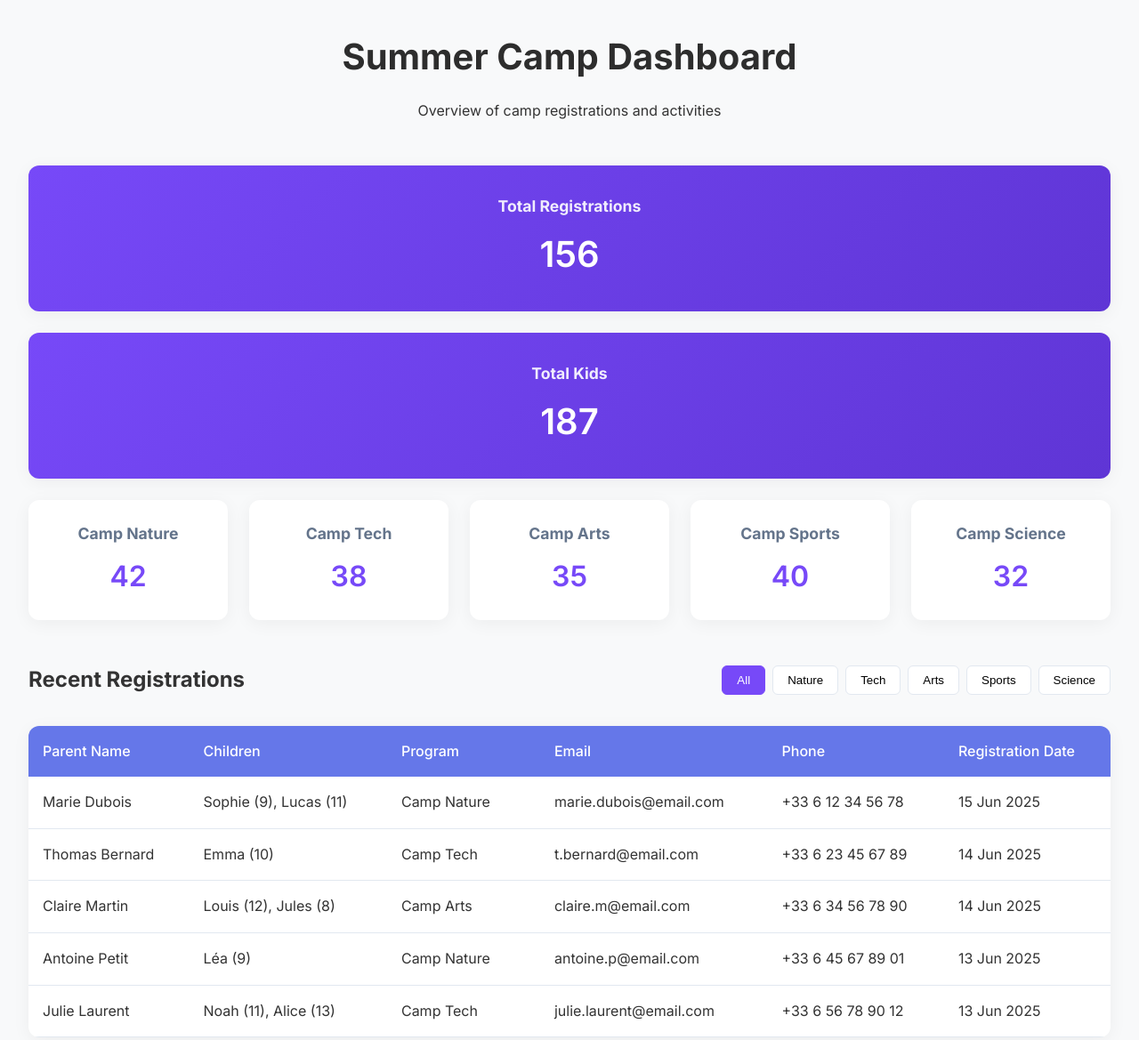
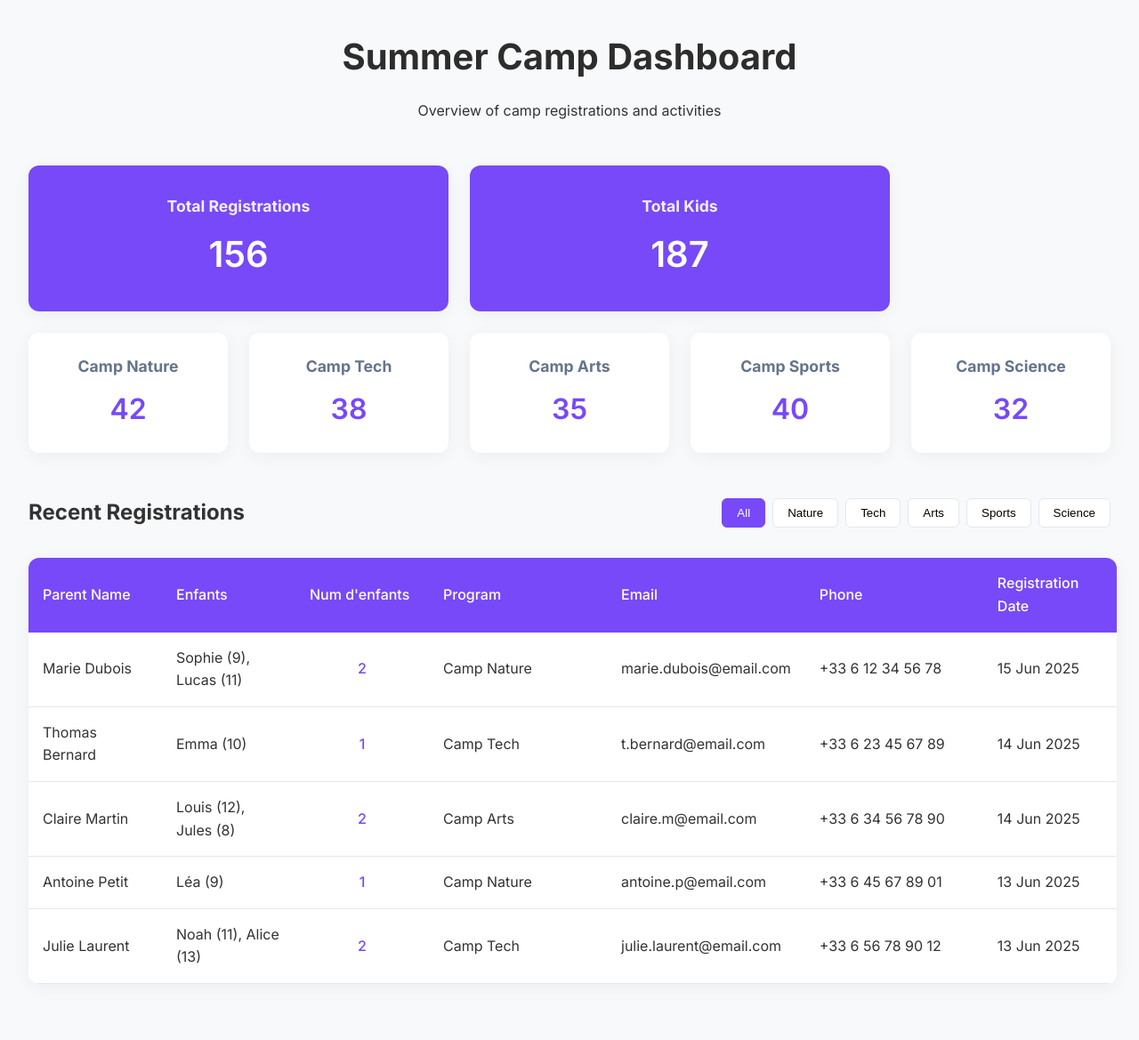
Before and after one commit to moaad007/form-test, a website: page public/dashboard.html in a window 1280 px wide. Shown: the whole page at 89% size. After the commit the page ends 1138 px from the top, so only its background shows below. Drawn offline with Linux system fonts and the light colour scheme.

Commit message:
Update dashboard styles and add new columns for child count

```diff
--- a/public/dash.css
+++ b/public/dash.css
@@ -60,8 +60,8 @@ header h1 {
 
 /* Total box styles */
 .total-box {
-  grid-column: span 5;
-  background: linear-gradient(135deg, #7749f8, #5f35d5);
+  grid-column: span 2;
+  background: #7749f8;
   color: white;
   padding: 2rem;
 }
@@ -91,7 +91,7 @@ table {
 }
 
 thead {
-  background: #6577e9;
+  background: #7749f8;
   color: white;
 }
 
@@ -121,6 +121,18 @@ td {
 th:nth-child(4),
 td:nth-child(4) {
   min-width: 200px;
+}
+th:nth-child(6),
+td:nth-child(6) {
+  min-width: 200px;
+}
+
+/* Center align and style for the third column */
+td:nth-child(3) {
+  text-align: center;
+  font-weight: 500;
+  color: #7749f8;
+  min-width: 100px;
 }
 
 /* Filter styles */
--- a/public/dashboard.html
+++ b/public/dashboard.html
@@ -25,6 +25,7 @@
         <h2>Total Kids</h2>
         <p>187</p>
       </div>
+      <br>
       <div class="stat-box camp-box">
         <h2>Camp Nature</h2>
         <p>42</p>
@@ -65,7 +66,8 @@
         <thead>
           <tr>
             <th>Parent Name</th>
-            <th>Children</th>
+            <th>Enfants</th>
+            <th>Num d'enfants</th> <!-- New column -->
             <th>Program</th>
             <th>Email</th>
             <th>Phone</th>
@@ -76,6 +78,7 @@
           <tr>
             <td>Marie Dubois</td>
             <td>Sophie (9), Lucas (11)</td>
+            <td>2</td> <!-- Count -->
             <td>Camp Nature</td>
             <td>marie.dubois@email.com</td>
             <td>+33 6 12 34 56 78</td>
@@ -84,6 +87,7 @@
           <tr>
             <td>Thomas Bernard</td>
             <td>Emma (10)</td>
+            <td>1</td> <!-- Count -->
             <td>Camp Tech</td>
             <td>t.bernard@email.com</td>
             <td>+33 6 23 45 67 89</td>
@@ -92,6 +96,7 @@
           <tr>
             <td>Claire Martin</td>
             <td>Louis (12), Jules (8)</td>
+            <td>2</td> <!-- Count -->
             <td>Camp Arts</td>
             <td>claire.m@email.com</td>
             <td>+33 6 34 56 78 90</td>
@@ -100,6 +105,7 @@
           <tr>
             <td>Antoine Petit</td>
             <td>Léa (9)</td>
+            <td>1</td> <!-- Count -->
             <td>Camp Nature</td>
             <td>antoine.p@email.com</td>
             <td>+33 6 45 67 89 01</td>
@@ -108,6 +114,7 @@
           <tr>
             <td>Julie Laurent</td>
             <td>Noah (11), Alice (13)</td>
+            <td>2</td> <!-- Count -->
             <td>Camp Tech</td>
             <td>julie.laurent@email.com</td>
             <td>+33 6 56 78 90 12</td>
```
